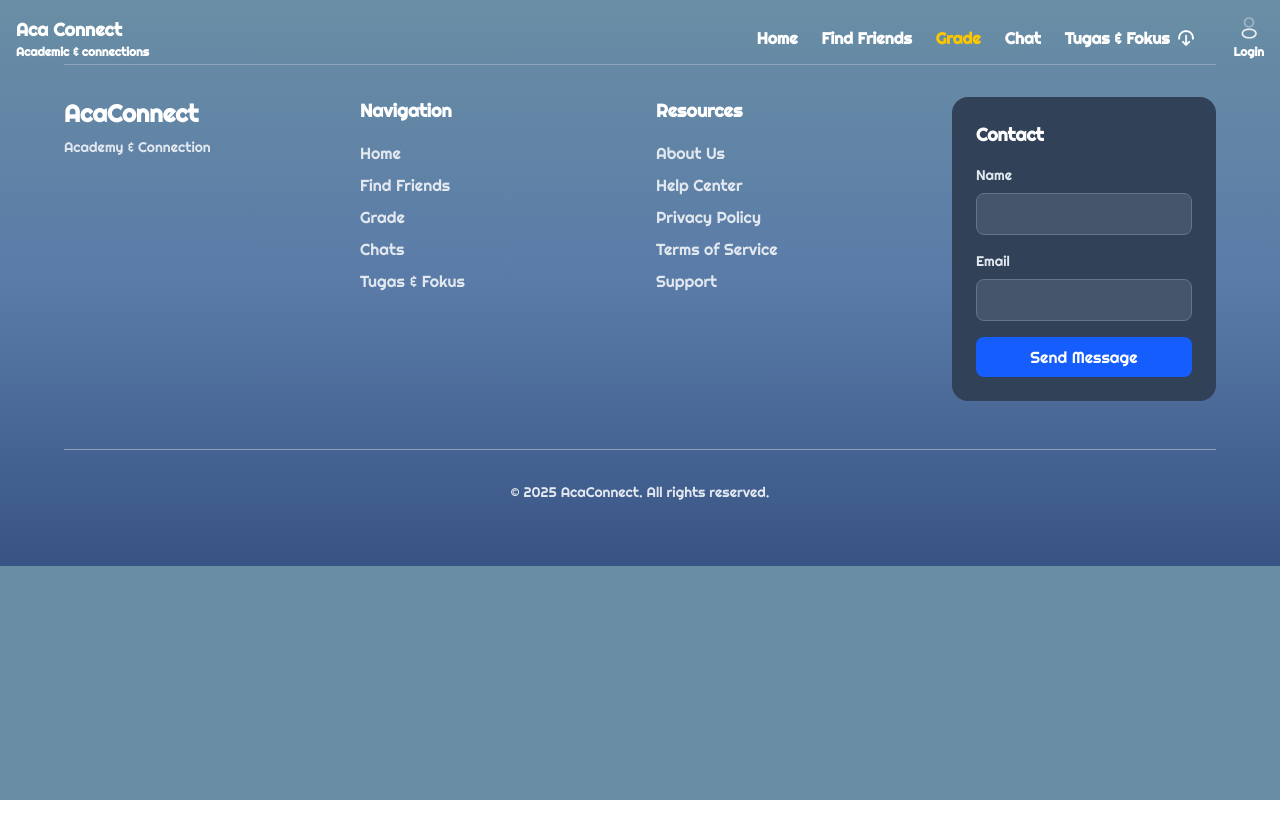
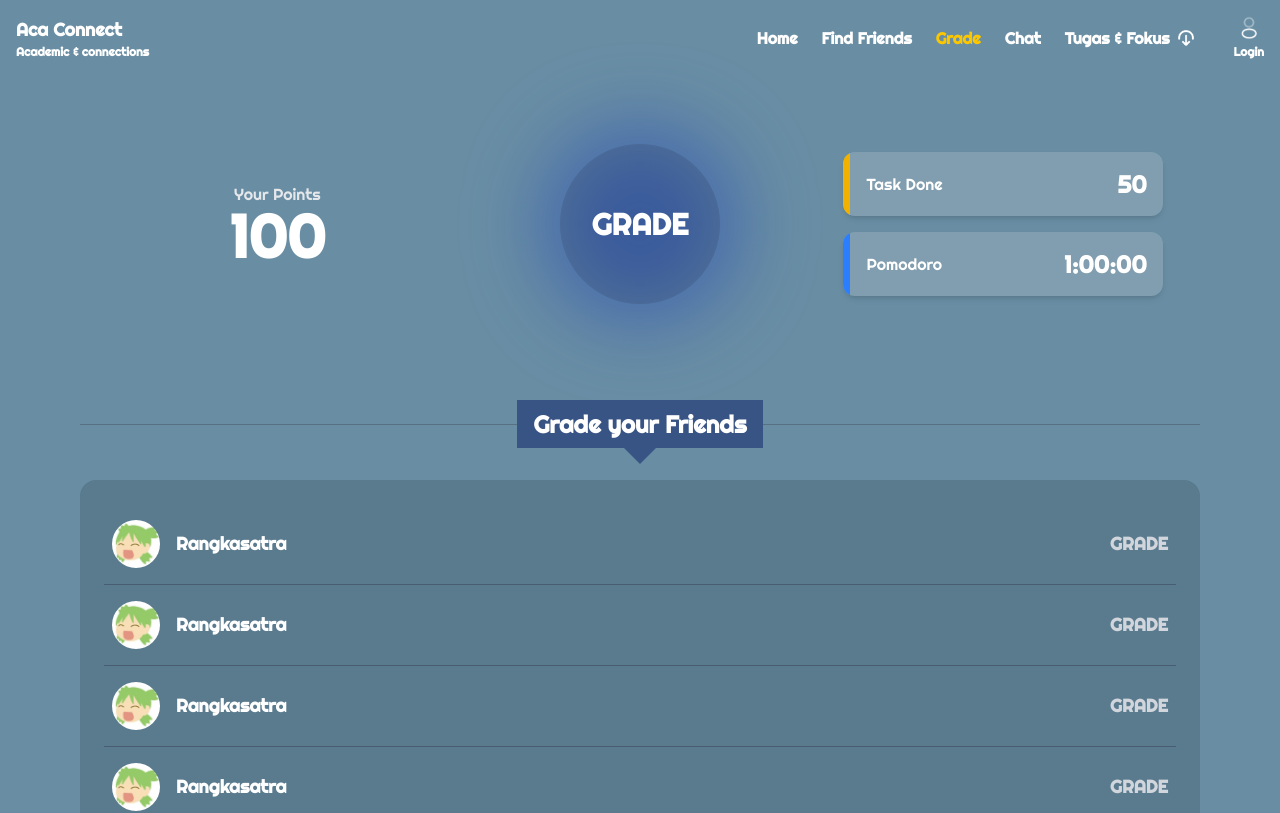
Before and after one commit to ayunisay/pekan-it-2025, a React (Vite) app: page /grade in a window 1280 px wide. Shown: the top 813 px of the page. Built offline with nearby package versions, Linux system fonts and the light colour scheme; no server answers.

Commit message:
add grade UI

```diff
--- a/src/App.tsx
+++ b/src/App.tsx
@@ -8,6 +8,7 @@ import PomodoroTimer from "./pages/pomodoro/Pomodoro";
 import Navbar from "./components/Navbar";
 import Footer from "./components/Footer";
 import FindFriend from "./pages/FindFriend";
+import Grade from "./pages/grade/Grade";
 import ChatPage from "./pages/chat/ChatPage";
 import TodoList from "./pages/todo/TodoList";
 import TodoDetail from "./pages/todo/TodoDetail";
@@ -22,8 +23,8 @@ function App() {
 
   return (
     <>
-    {/* {error}  //soon (Blm dipikirin)*/}
-     {/* {loading} //soon (Bikin circural loading)  */}
+      {/* {error}  //soon (Blm dipikirin)*/}
+      {/* {loading} //soon (Bikin circural loading)  */}
       <div
         className={`${
           pathCheck
@@ -31,9 +32,7 @@ function App() {
             : "bg-tertiary"
         } min-h-screen flex flex-col`}
       >
-        <Navbar
-          user={user}
-        />
+        <Navbar user={user} />
         <Routes>
           <Route index element={<Dashboard />} />
 
@@ -48,6 +47,7 @@ function App() {
           <Route path="/pomodoro" element={<PomodoroTimer />} />
 
           <Route path="/friend" element={<FindFriend />} />
+          <Route path="/grade" element={<Grade />} />
           <Route path="/chat" element={<ChatPage />} />
         </Routes>
         <Footer />
--- /dev/null
+++ b/src/pages/grade/Grade.tsx
@@ -0,0 +1,123 @@
+import React from "react";
+import chatProfile from "../../assets/images/chatProfile.jpg";
+
+// dummy
+const friends = [
+  {
+    id: 1,
+    name: "Rangkasatra",
+    avatar: `${chatProfile}`,
+  },
+  {
+    id: 2,
+    name: "Rangkasatra",
+    avatar: `${chatProfile}`,
+  },
+  {
+    id: 3,
+    name: "Rangkasatra",
+    avatar: `${chatProfile}`,
+  },
+  {
+    id: 4,
+    name: "Rangkasatra",
+    avatar: `${chatProfile}`,
+  },
+  {
+    id: 5,
+    name: "Rangkasatra",
+    avatar: `${chatProfile}`,
+  },
+];
+
+// stat card component
+const StatCard = ({ title, content, tipColor = "" }) => (
+  <div className="bg-[rgba(217,217,217,0.2)] rounded-xl shadow-md w-full h-[4rem] flex items-center overflow-hidden">
+    <div className={`w-2 h-full rounded-l-xl ${tipColor}`} />
+    <div className="flex justify-between items-center w-full px-4 py-2">
+      <span className="text-base text-white font-medium">{title}</span>
+      <span className="text-2xl font-bold text-white">{content}</span>
+    </div>
+  </div>
+);
+
+// single friend list item component
+const FriendListItem = ({ friend }) => (
+  <div className="flex items-center justify-between py-4 px-2 border-b border-gray-700/50">
+    <div className="flex items-center gap-4">
+      <img
+        src={friend.avatar}
+        alt={friend.name}
+        className="w-12 h-12 rounded-full object-cover"
+      />
+      <span className="text-lg font-semibold text-white">{friend.name}</span>
+    </div>
+    <button className="text-lg font-bold text-gray-300 hover:text-yellow-400 transition-colors">
+      GRADE
+    </button>
+  </div>
+);
+
+// main grade page
+const GradePage = () => {
+  return (
+    <div className="text-white min-h-screen">
+      <main className="max-w-6xl mx-auto px-4 py-24 sm:py-32">
+        {/* User Grade and Stat */}
+        <section className="flex flex-col md:flex-row items-center justify-around gap-8 mb-20">
+          {/* Your Points */}
+          <div className="text-center md:w-[20rem]">
+            <p className="text-gray-200">Your Points</p>
+            <p className="text-6xl font-bold">100</p>
+          </div>
+
+          {/* Grade Circle */}
+          <div className="relative w-48 h-48 flex-shrink-0 flex items-center justify-center">
+            <div className="absolute inset-0 bg-blue-800/50 rounded-full blur-2xl"></div>
+            <div className="relative bg-black/10 w-40 h-40 rounded-full flex items-center justify-center">
+              <span className="text-3xl font-bold">GRADE</span>
+            </div>
+          </div>
+
+          {/* Stats Cards */}
+          <div className="flex flex-col gap-4 w-full md:w-[20rem]">
+            <StatCard title="Task Done" content="50" tipColor="bg-yellow-500" />
+            <StatCard
+              title="Pomodoro"
+              content="1:00:00"
+              tipColor="bg-blue-500"
+            />
+          </div>
+        </section>
+
+        {/* Friends List */}
+        <section>
+          {/* Title */}
+          <div className="relative text-center mb-6">
+            <div className="absolute top-1/2 left-0 w-full h-px bg-gray-600/50"></div>
+            <div className="relative inline-block py-2 px-4 bg-[#385484]">
+              <h2 className="text-2xl font-bold text-center">
+                Grade your Friends
+              </h2>
+              <div
+                className="absolute -bottom-4 left-1/2 -translate-x-1/2 w-0 h-0
+                                  border-l-[20px] border-l-transparent
+                                  border-t-[20px] border-t-[#385484]
+                                  border-r-[20px] border-r-transparent"
+              ></div>
+            </div>
+          </div>
+
+          {/* Friends List */}
+          <div className="bg-gray-800/20 rounded-2xl p-4 sm:p-6 mt-8">
+            {friends.map((friend) => (
+              <FriendListItem key={friend.id} friend={friend} />
+            ))}
+          </div>
+        </section>
+      </main>
+    </div>
+  );
+};
+
+export default GradePage;
```
